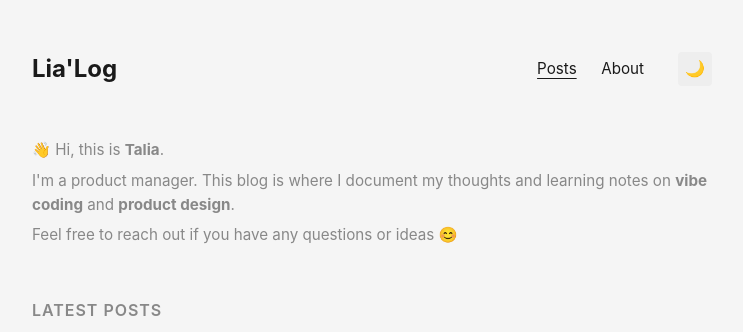
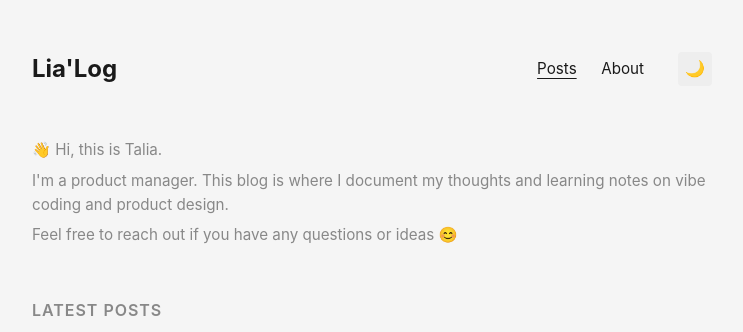
Before and after one commit to talia-wu/talia-wu.github.io, a Jekyll site: the page built from index.md, in a window 1280 px wide. Shown: the top 332 px of the page, without its empty margins (268-1011 px from the left). Built offline with Jekyll 4.4.1, drawn with Linux system fonts in a browser that asks for light colours.

```diff
--- a/index.md
+++ b/index.md
@@ -2,8 +2,8 @@
 layout: default
 ---
 <section class="home-intro">
-    <p>👋 Hi, this is <strong>Talia</strong>.</p>
-    <p>I'm a product manager. This blog is where I document my thoughts and learning notes on <strong>vibe coding</strong> and <strong>product design</strong>.</p>
+    <p>👋 Hi, this is Talia.</p>
+    <p>I'm a product manager. This blog is where I document my thoughts and learning notes on vibe coding and product design.</p>
     <p>Feel free to reach out if you have any questions or ideas 😊</p>
 </section>
 
```
